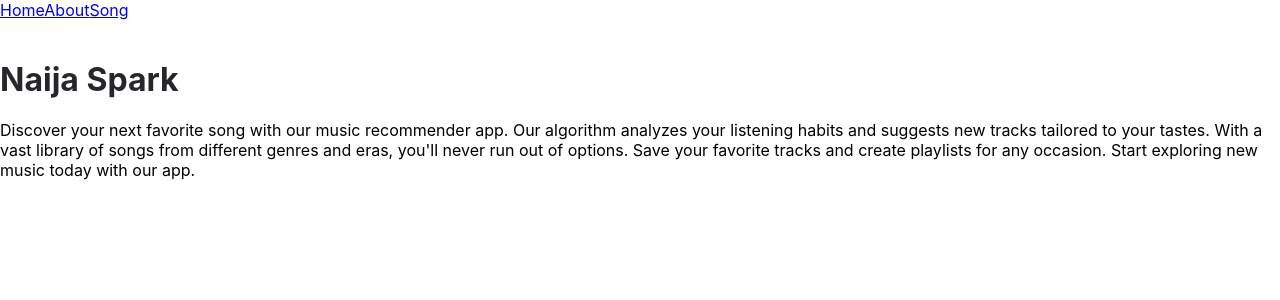
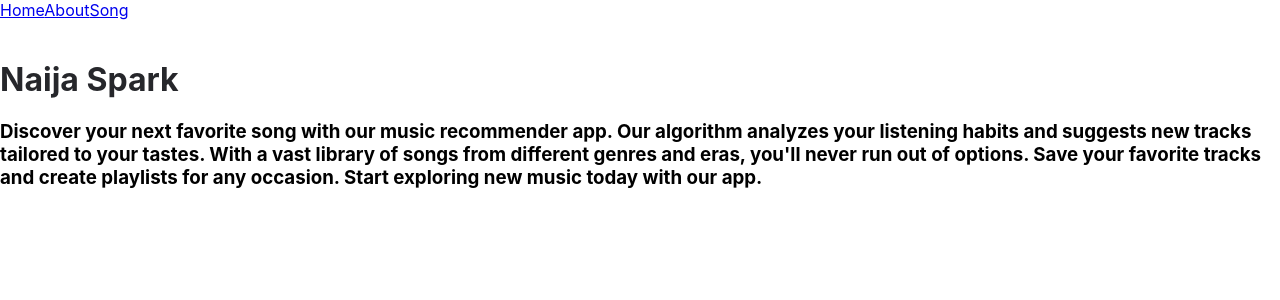
Before and after one commit to UzziahOsia/MIXIFY, a React (Create React App) app: page / in a window 1280 px wide. Shown: the top 300 px of the page. Built offline with nearby package versions, Linux system fonts and the light colour scheme.

Commit message:
Update Home.js

```diff
--- a/src/Pages/Home.js
+++ b/src/Pages/Home.js
@@ -3,12 +3,12 @@ import React from "react";
 const Home = () => (
   <div>
     <h1 className="title is-1">Naija Spark</h1>
-    <p>
+    <h3>
       Discover your next favorite song with our music recommender app.
       Our algorithm analyzes your listening habits and suggests new tracks tailored to your tastes.
       With a vast library of songs from different genres and eras, you'll never run out of options.
       Save your favorite tracks and create playlists for any occasion. Start exploring new music today with our app.
-    </p>
+    </h3>
   </div>
 );
 
```
